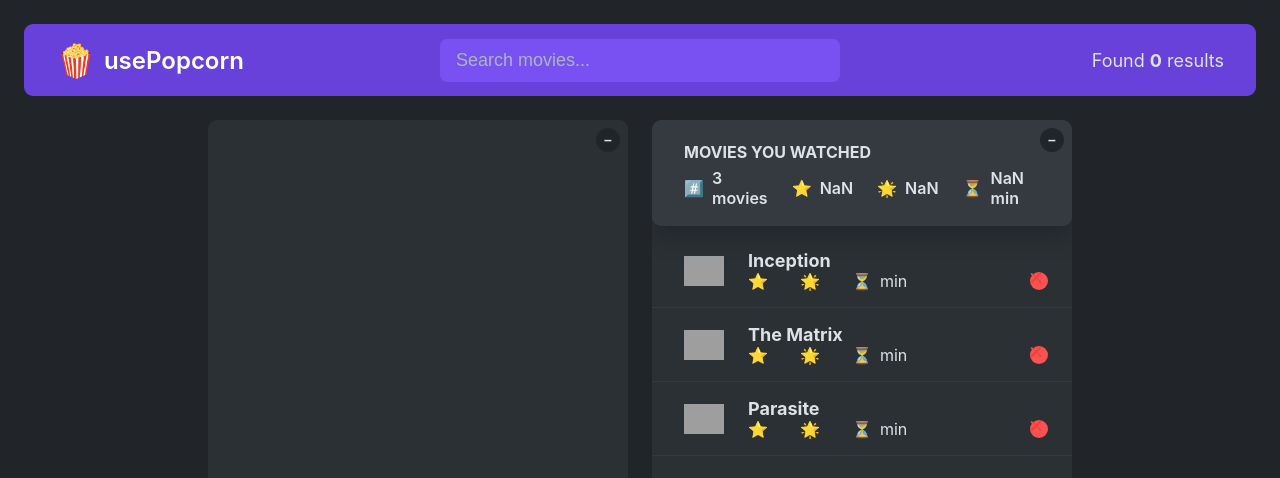
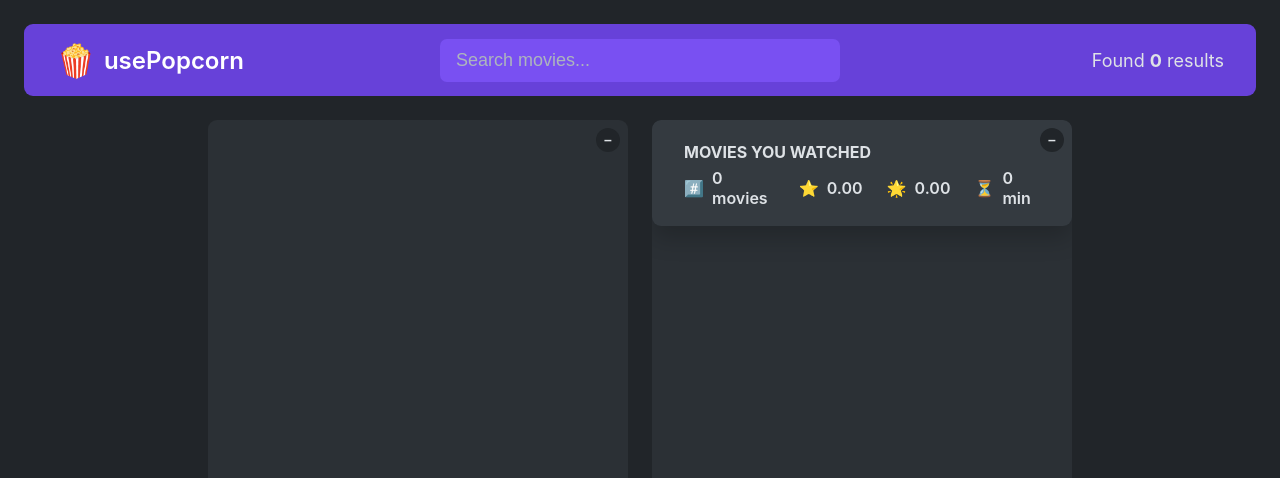
Before and after one commit to arjun434/usePopcorn, a React (Create React App) app: page / in a window 1280 px wide. Shown: the top 478 px of the page. Built offline with nearby package versions, Linux system fonts and the light colour scheme; grey boxes are pictures that could not be loaded.

Commit message:
userRating bug fix

```diff
--- a/src/App.js
+++ b/src/App.js
@@ -95,7 +95,7 @@ export default function App() {
   // );
   const { movies, isLoading, error } = useMovies(query, handleCloseMovie);
 
-  const [watched, setWatched] = useLocalStorageState(tempMovieData, "watched");
+  const [watched, setWatched] = useLocalStorageState([], "watched");
   // console.log("Getting after useLocalStorageState", watched);
   return (
     <>
@@ -258,6 +258,7 @@ function WatchedMovieList({ watched, onDeleteWatchedMovie }) {
   );
 }
 function WatchedMovie({ movie, onDeleteWatchedMovie }) {
+  console.log(movie);
   return (
     <li key={movie.imdbID}>
       <img src={movie.poster} alt={`${movie.Title} poster`} />
@@ -317,6 +318,7 @@ function MovieDetails({ selectedId, onCloseMovie, onAddWatched, watched }) {
       poster,
       imdbRating: Number(imdbRating),
       runtime: Number(runtime.split(" ").at(0)),
+      userRating: Number(userRating),
     };
 
     if (isWatched) {
@@ -426,6 +428,7 @@ function WatchedSummary({ watched }) {
   console.log("inside watched summary", watched);
   const avgImdbRating = average(watched.map((movie) => movie.imdbRating));
   const avgUserRating = average(watched.map((movie) => movie.userRating));
+  console.log(avgUserRating);
   const avgRuntime = average(watched.map((movie) => movie.runtime));
   // console.log(watched);
   return (
```
